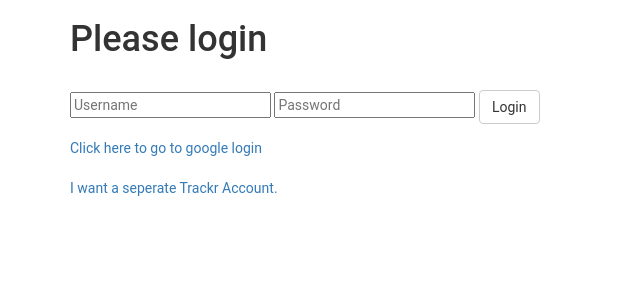
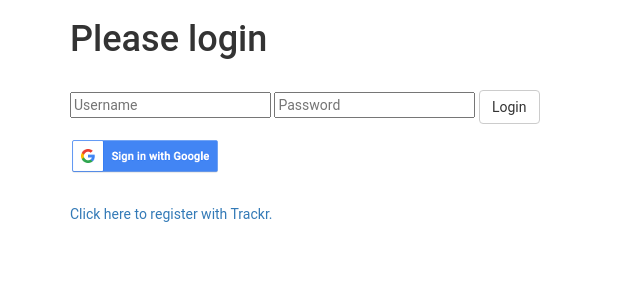
Before and after one commit to bencarothers/trackr, a Flask app: page /login in a window 1280 px wide. Shown: the top 300 px of the page, without its empty margins (0-640 px from the left). Run offline with Flask 2, Linux system fonts and the light colour scheme; some libraries are stand-ins or nearby versions.

Commit message:
Hyfr google image isnt so ludicrously large

```diff
--- a/server/templates/login.html
+++ b/server/templates/login.html
@@ -15,10 +15,14 @@
           request.form.password }}">
         <input class="btn btn-default" type="submit" value="Login">
       </form>
-      <a href = "/google_login">Click here to go to google login</a>
+        <div id="sign-in">
+        <p>
+        <a href={{ url_for('.oauth_authorize', provider='google') }}><img src="static/img/sign-in-with-google.png"/></a>
+        </p>
+  </div>
       <br>
+      <a href = "/register">Click here to register with Trackr.</a>
       <br>
-      <a href = "/register">I want a seperate Trackr Account.</a>
       {% if error %}
         <p class="error"><strong>Error:</strong> {{ error }}</p>
       {% endif %}
```
Also changed, not shown: server/templates/google_login.html (deleted, +0 -14 lines), server/static/img/sign-in-with-google.png.
